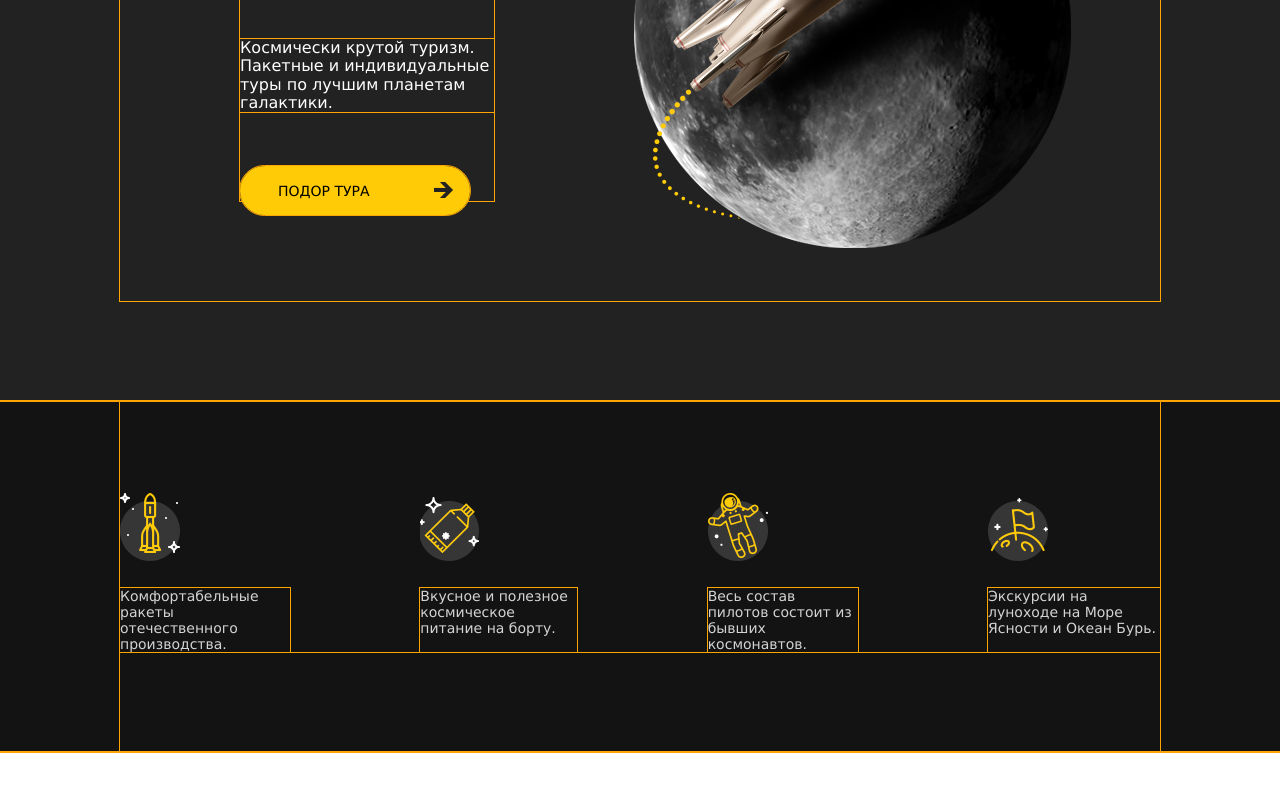
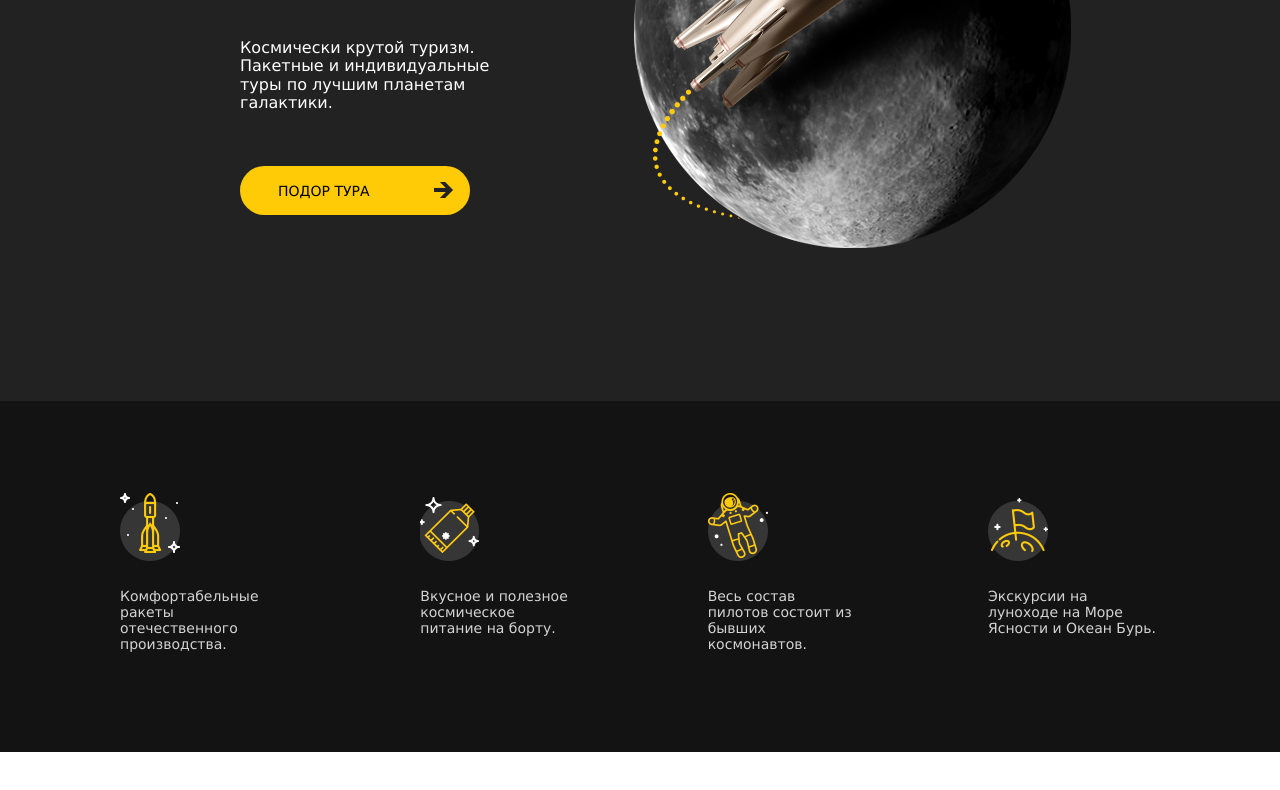
Before and after one commit to MichaelIgnatov/Space-Z, a plain HTML site: page index.html in a window 1280 px wide. Shown: the part 356-1146 px from the top of the page. Drawn offline with Linux system fonts and the light colour scheme.

Commit message:
Update styles.css

```diff
--- a/css/styles.css
+++ b/css/styles.css
@@ -2,7 +2,7 @@
     padding: 0;
     margin: 0;
     box-sizing: border-box;
-     outline: 1px solid orange;
+     /*outline: 1px solid orange;*/
 }
 
 html {
```
